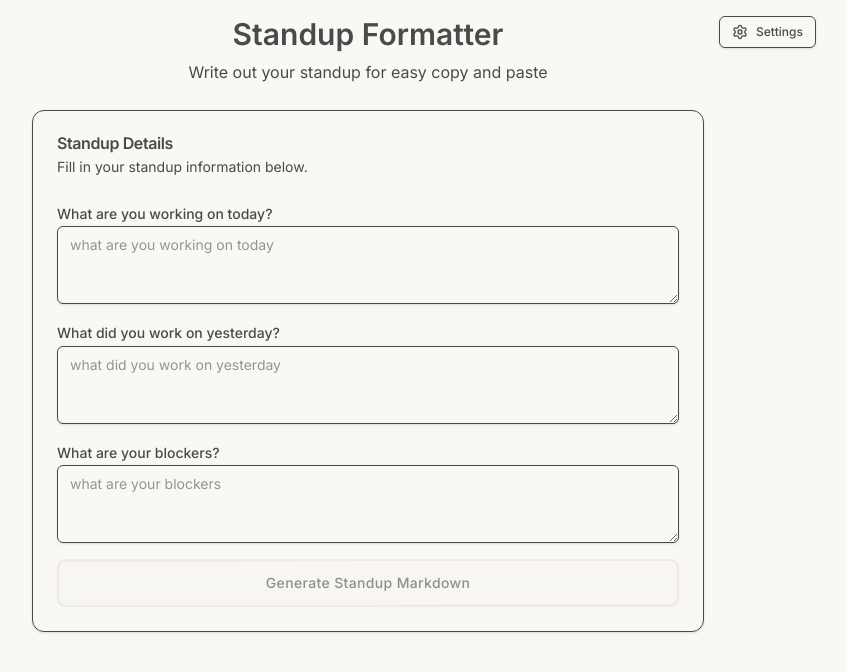
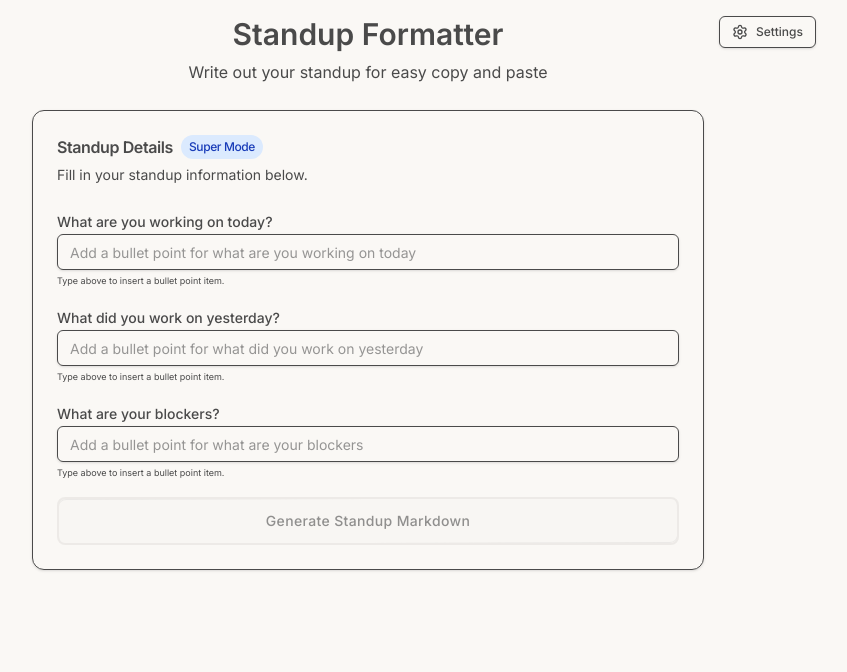
Before and after one commit to jarrensj/gmatcha, a Next.js app: page / in a window 1280 px wide. Shown: the top 672 px of the page, without its empty margins (272-1119 px from the left). Built offline with nearby package versions, Linux system fonts and the light colour scheme.

Commit message:
feat: default super mode on

```diff
--- a/app/page.tsx
+++ b/app/page.tsx
@@ -43,7 +43,7 @@ export default function Home() {
   const [defaultHeaderFormat, setDefaultHeaderFormat] = useState('none');
 
   // Super mode toggle
-  const [superMode, setSuperMode] = useState(false);
+  const [superMode, setSuperMode] = useState(true);
 
   // Bullet point storage for super mode
   const [section1Bullets, setSection1Bullets] = useState<string[]>([]);
```
